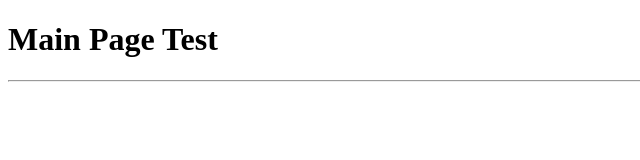
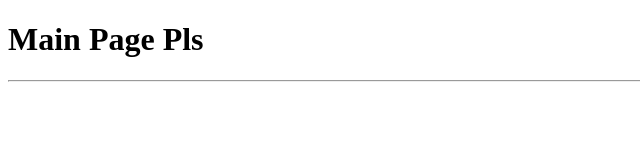
Before and after one commit to ToBinio/Main_Page, a website: page client/public/index.html in a window 1280 px wide. Shown: the full height of the page, 0-640 px from the left. Drawn offline with Linux system fonts and the light colour scheme.

Commit message:
Test Push

```diff
--- a/client/public/index.html
+++ b/client/public/index.html
@@ -5,7 +5,7 @@
     <title>MainPage</title>
 </head>
 <body>
-<h1>Main Page Test</h1>
+<h1>Main Page Pls</h1>
 <hr>
 <script src="../src/index.js"></script>
 </body>
```
